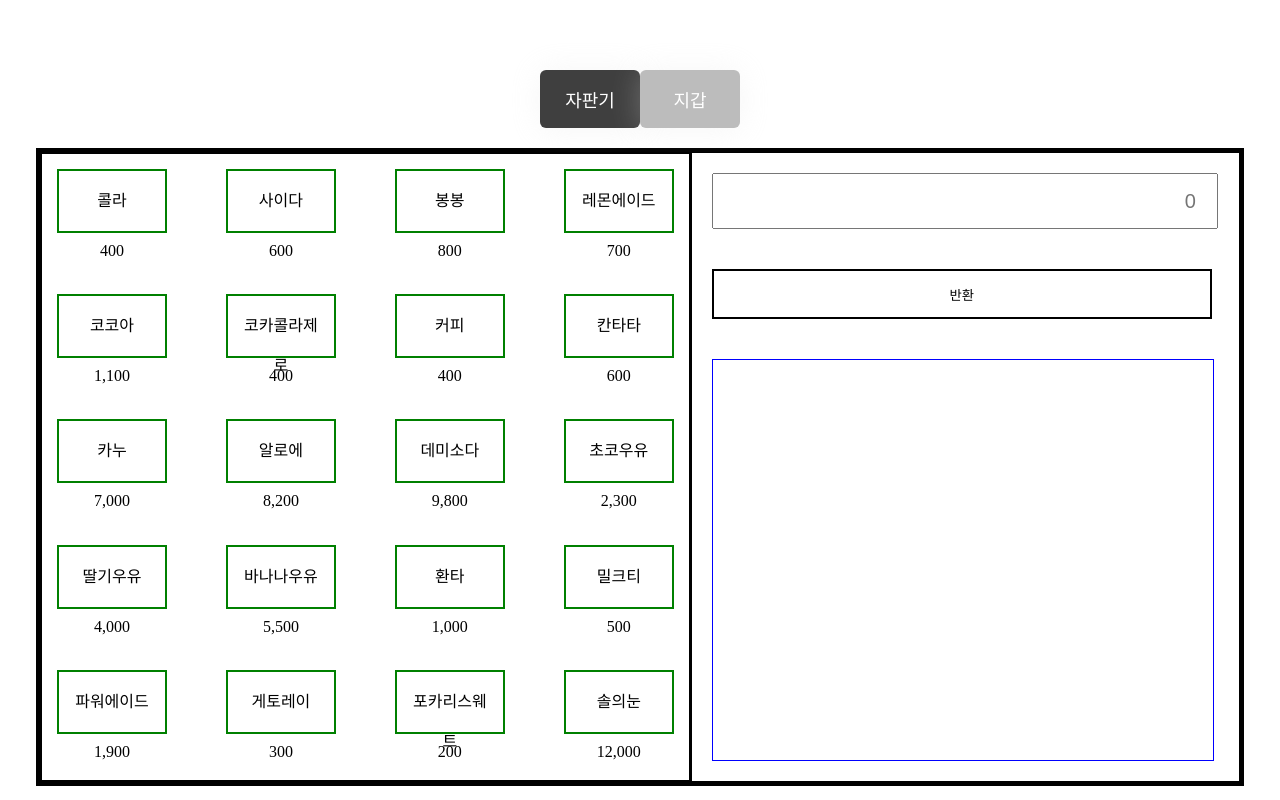
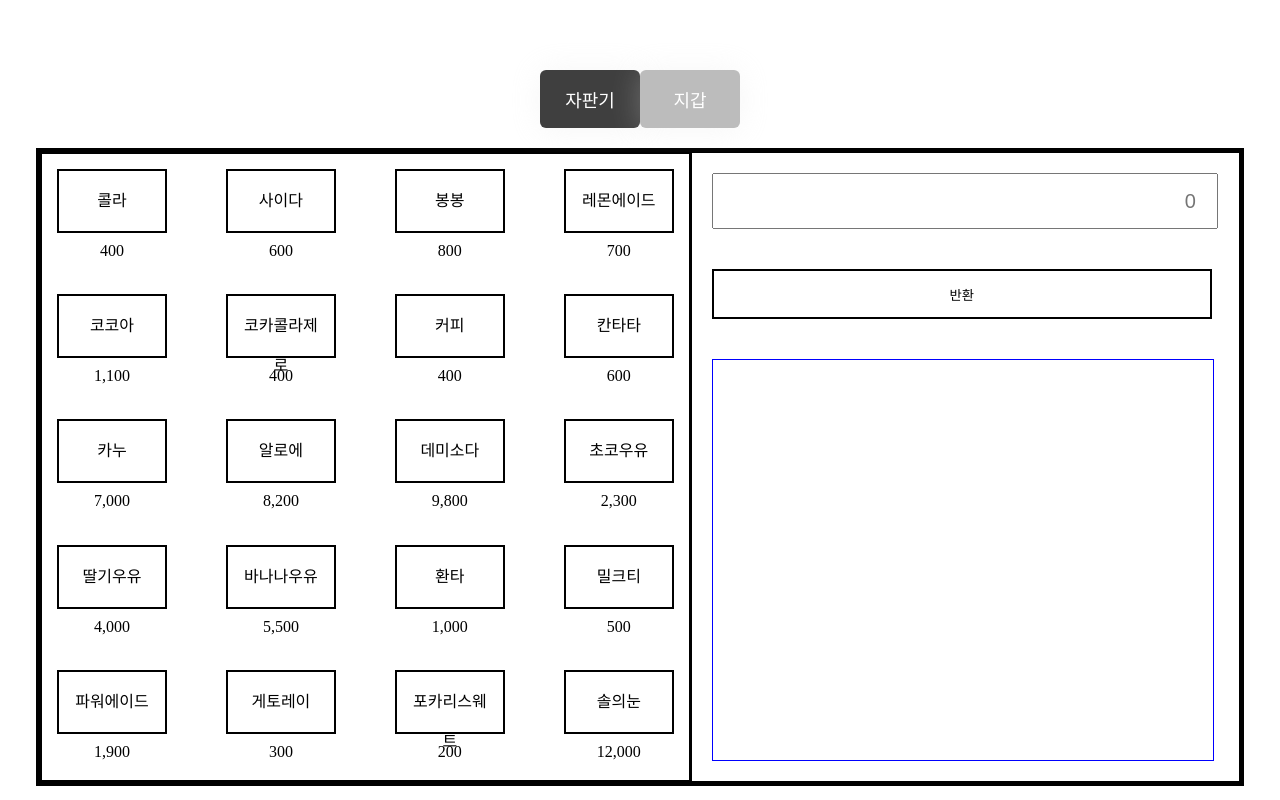
Before and after one commit to codesquad-members-2022/fe-vm, a React (Create React App) app: page /vendingmachine in a window 1280 px wide. Built offline with nearby package versions, Linux system fonts and the light colour scheme.

Commit message:
feat: Context API 로 투입된 금액을 만족하는 메뉴 테두리 색 변경 구현

```diff
--- a/src/App.js
+++ b/src/App.js
@@ -1,3 +1,4 @@
+import React, { useState } from "react";
 import { Route, Routes } from "react-router-dom";
 import { Layout } from "components";
 import { VendingMachineContainer, Wallet, NotFound } from "pages";
@@ -17,9 +18,14 @@ const GlobalStyles = createGlobalStyle`
   }
 `;
 
+export const MoneyContext = React.createContext();
+
 function App() {
+  const [inputMoney, setInputMoney] = useState(0);
+
   return (
     <>
+      <MoneyContext.Provider value={{ inputMoney, setInputMoney }}>
         <GlobalStyles />
         <Routes>
           <Route element={<Layout />}>
@@ -29,6 +35,7 @@ function App() {
           </Route>
           <Route path="*" element={<NotFound />} />
         </Routes>
+      </MoneyContext.Provider>
     </>
   );
 }
--- a/src/components/Information/Information.jsx
+++ b/src/components/Information/Information.jsx
@@ -1,10 +1,19 @@
-import React from "react";
+import React, { useState, useEffect, useContext } from "react";
 import { StyledInformation, InputPrice, ChangeButton, ActionLog } from "./Information.styled";
+import { MoneyContext } from "../../App.js";
 
 function Information() {
+  const { inputMoney, setInputMoney } = useContext(MoneyContext);
+
+  const getMoney = (e) => {
+    if (e.key === "Enter") {
+      setInputMoney(+e.target.value);
+    }
+  };
+
   return (
     <StyledInformation>
-      <InputPrice placeholder="0"></InputPrice>
+      <InputPrice onKeyPress={getMoney} placeholder="0"></InputPrice>
       <ChangeButton>
         <p>반환</p>
       </ChangeButton>
--- a/src/components/Menu/Menu.jsx
+++ b/src/components/Menu/Menu.jsx
@@ -1,12 +1,14 @@
 import React from "react";
-import { StyledMenu } from "./Menu.styled";
+import { StyledMenu, StyledMenuTitle, StyledMenuPrice } from "./Menu.styled";
 import { addComma } from "utils";
 
-function Menu({ title, price }) {
+function Menu({ title, price, inputMoney }) {
   return (
     <StyledMenu>
-      <div>{title}</div>
-      <p>{addComma(price)}</p>
+      <StyledMenuTitle price={price} inputMoney={inputMoney}>
+        {title}
+      </StyledMenuTitle>
+      <StyledMenuPrice>{addComma(price)}</StyledMenuPrice>
     </StyledMenu>
   );
 }
--- a/src/components/Menu/Menu.styled.jsx
+++ b/src/components/Menu/Menu.styled.jsx
@@ -5,22 +5,23 @@ const StyledMenu = styled.div`
   height: 90px;
   margin: 15px;
   text-align: center;
+`;
 
-  div {
-    border: 2px solid green;
-    height: 40px;
-    line-height: 40px;
-    padding: 10px;
+const StyledMenuTitle = styled.div`
+  border: ${({ price, inputMoney }) => (price > inputMoney ? "2px solid black" : "2px solid red")};
 
-    &:hover {
-      background-color: #ff8e14;
-      cursor: pointer;
-    }
-  }
+  height: 40px;
+  line-height: 40px;
+  padding: 10px;
 
-  p {
-    margin-top: 10px;
+  &:hover {
+    background-color: #ff8e14;
+    cursor: pointer;
   }
 `;
 
-export { StyledMenu };
+const StyledMenuPrice = styled.p`
+  margin-top: 10px;
+`;
+
+export { StyledMenu, StyledMenuTitle, StyledMenuPrice };
--- a/src/components/MenuBox/MenuBox.jsx
+++ b/src/components/MenuBox/MenuBox.jsx
@@ -3,11 +3,11 @@ import { menuItem } from "data";
 import { StyledMenuBox } from "./MenuBox.styled";
 import { Menu } from "components";
 
-function MenuBox() {
+function MenuBox({ inputMoney }) {
   return (
     <StyledMenuBox>
       {menuItem.map(({ id, title, price }) => (
-        <Menu key={id} title={title} price={price}></Menu>
+        <Menu key={id} title={title} price={price} inputMoney={inputMoney}></Menu>
       ))}
     </StyledMenuBox>
   );
--- a/src/components/VendingMachine/VendingMachine.jsx
+++ b/src/components/VendingMachine/VendingMachine.jsx
@@ -1,11 +1,14 @@
-import React from "react";
+import React, { useContext } from "react";
 import { MenuBox, Information } from "components";
 import { StyledVendingMachine } from "./VendingMachine.styled";
+import { MoneyContext } from "../../App.js";
 
 function VendingMachine() {
+  const { inputMoney, setInputMoney } = useContext(MoneyContext);
+
   return (
     <StyledVendingMachine>
-      <MenuBox></MenuBox>
+      <MenuBox inputMoney={inputMoney}></MenuBox>
       <Information></Information>
     </StyledVendingMachine>
   );
```
Lines whose indentation alone changed are shown as unchanged.
